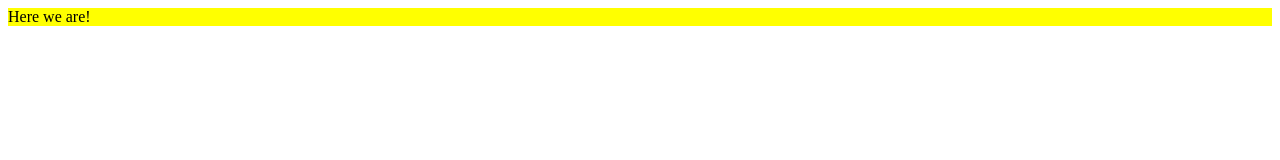
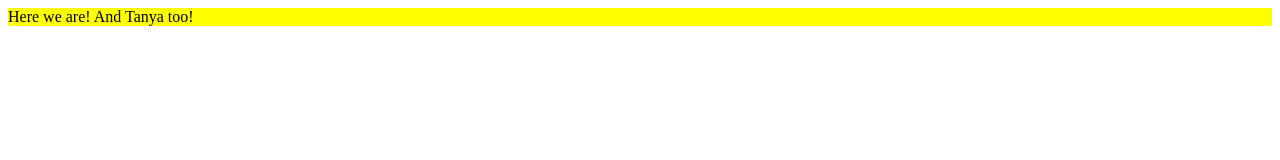
Before and after one commit to flancer32/pwa_leana, a website: page pub/index.html in a window 1280 px wide. Drawn offline with Linux system fonts and the light colour scheme.

```diff
--- a/pub/index.html
+++ b/pub/index.html
@@ -93,7 +93,7 @@
 </head>
 <body>
 <div style="height: 100%; background-color: yellow">
-    <app_root>Here we are!</app_root>
+    <app_root>Here we are! And Tanya too!</app_root>
 </div>
 <!--<link rel="stylesheet" href="css/styles.css">-->
 <!--<link rel="stylesheet" href="fontawesome/css/all.min.css">-->
```
